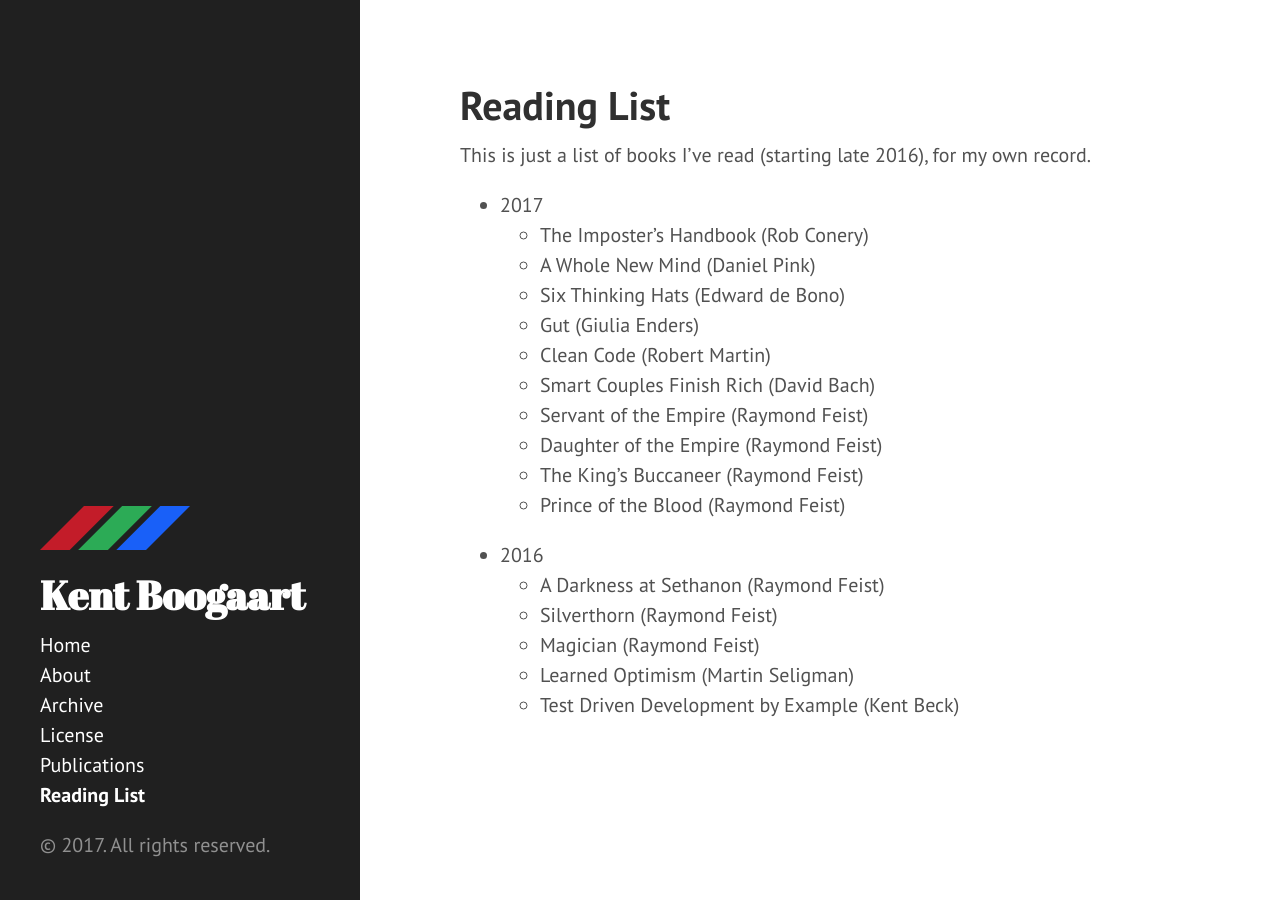
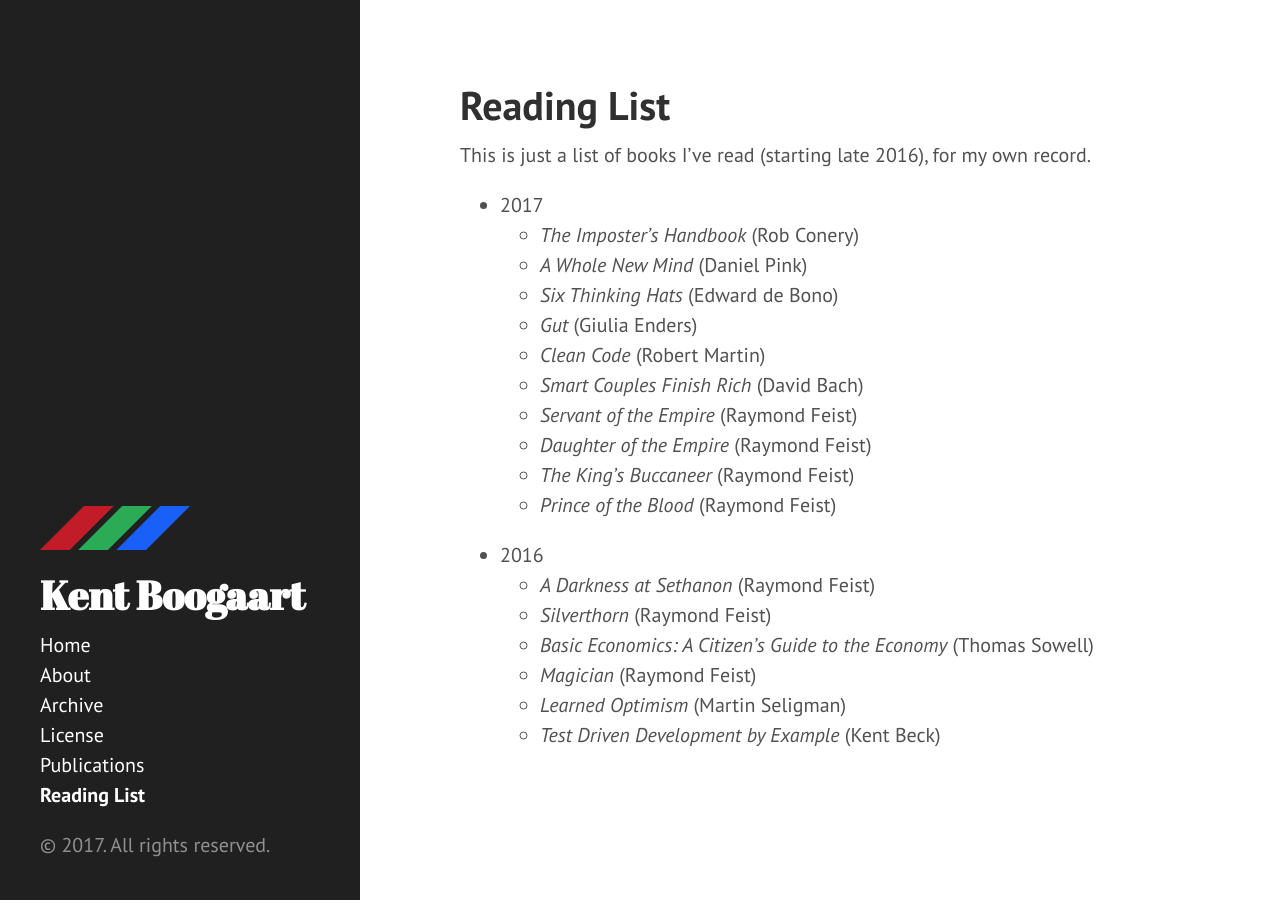
Before and after one commit to kentcb/kentcb.github.io, a Jekyll site: the page built from reading-list.md, in a window 1280 px wide. Built offline with Jekyll 4.4.1, drawn with Linux system fonts in a browser that asks for light colours.

Commit message:
Tweak reading list

```diff
--- a/reading-list.md
+++ b/reading-list.md
@@ -6,20 +6,21 @@ sidebar: true
 This is just a list of books I've read (starting late 2016), for my own record.
 
 * 2017
-    * The Imposter's Handbook (Rob Conery)
-    * A Whole New Mind (Daniel Pink)
-    * Six Thinking Hats (Edward de Bono)
-    * Gut (Giulia Enders)
-    * Clean Code (Robert Martin)
-    * Smart Couples Finish Rich (David Bach)
-    * Servant of the Empire (Raymond Feist)
-    * Daughter of the Empire (Raymond Feist)
-    * The King's Buccaneer (Raymond Feist)
-    * Prince of the Blood (Raymond Feist)
+    * _The Imposter's Handbook_ (Rob Conery)
+    * _A Whole New Mind_ (Daniel Pink)
+    * _Six Thinking Hats_ (Edward de Bono)
+    * _Gut_ (Giulia Enders)
+    * _Clean Code_ (Robert Martin)
+    * _Smart Couples Finish Rich_ (David Bach)
+    * _Servant of the Empire_ (Raymond Feist)
+    * _Daughter of the Empire_ (Raymond Feist)
+    * _The King's Buccaneer_ (Raymond Feist)
+    * _Prince of the Blood_ (Raymond Feist)
 
 * 2016
-    * A Darkness at Sethanon (Raymond Feist)
-    * Silverthorn (Raymond Feist)
-    * Magician (Raymond Feist)
-    * Learned Optimism (Martin Seligman)
-    * Test Driven Development by Example (Kent Beck)
+    * _A Darkness at Sethanon_ (Raymond Feist)
+    * _Silverthorn_ (Raymond Feist)
+    * _Basic Economics: A Citizen's Guide to the Economy_ (Thomas Sowell)
+    * _Magician_ (Raymond Feist)
+    * _Learned Optimism_ (Martin Seligman)
+    * _Test Driven Development by Example_ (Kent Beck)
```
